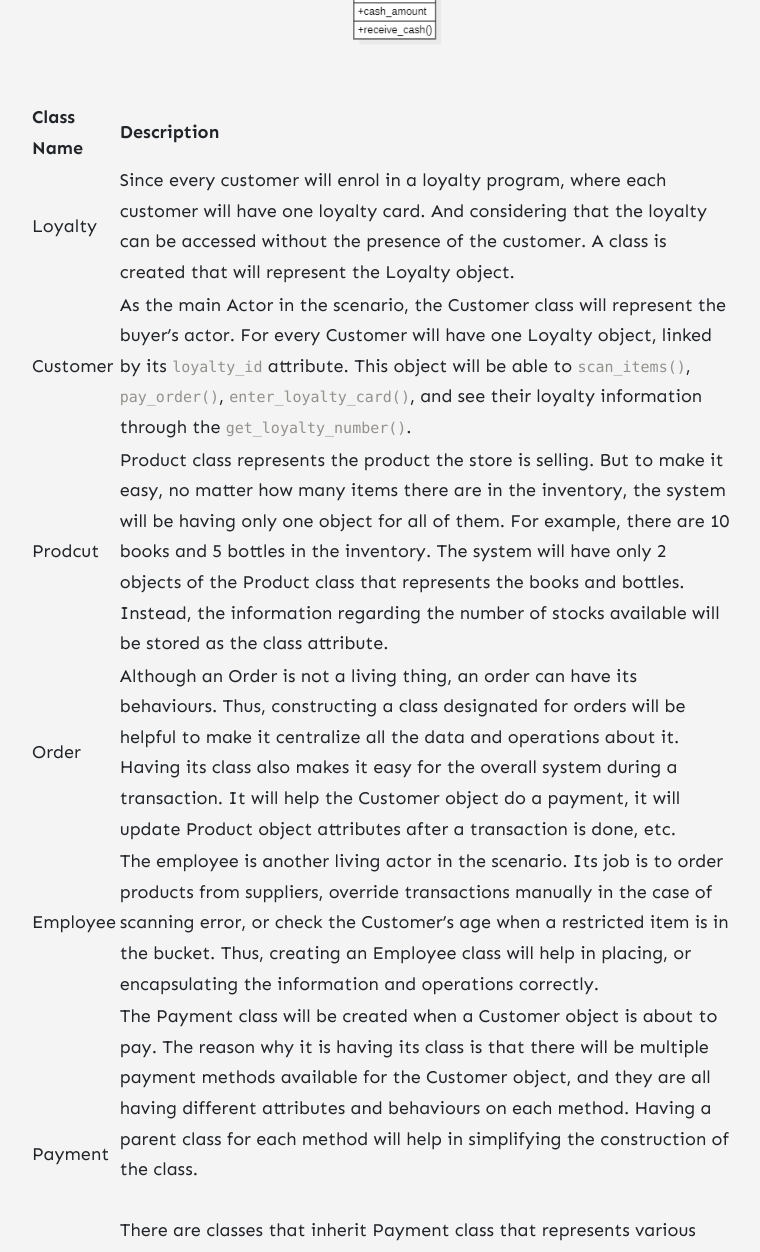
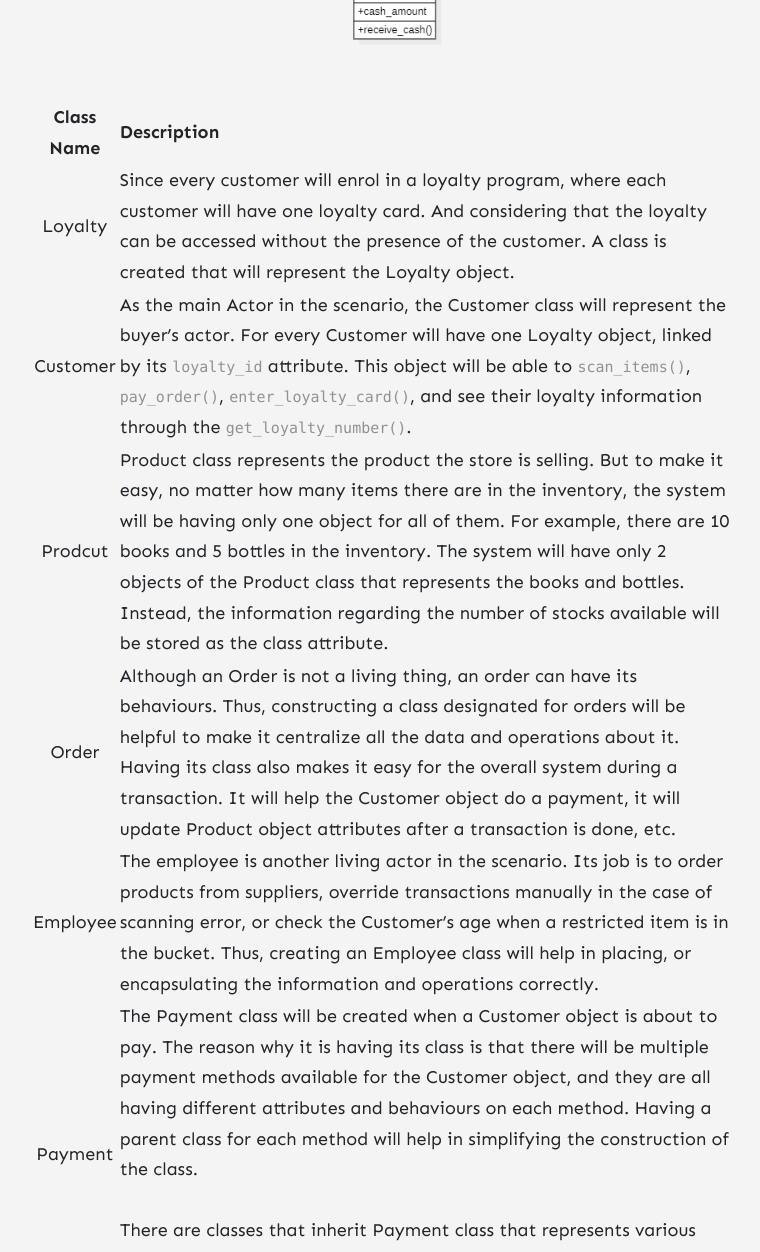
Before and after one commit to wowthemesnet/jekyll-theme-memoirs, a Jekyll site: the page built from _posts/2022-01-17-designing-self-service-checkout-market.md, in a window 1280 px wide. Shown: the part 2123-3375 px from the top of the page, without its empty margins (259-1019 px from the left). Built offline with Jekyll 4.4.1, drawn with Linux system fonts in a browser that asks for light colours; nearby versions of some CDN libraries; comment, search, counter and statistics services are not loaded.

Commit message:
Adjust positioning in tables

```diff
--- a/_posts/2022-01-17-designing-self-service-checkout-market.md
+++ b/_posts/2022-01-17-designing-self-service-checkout-market.md
@@ -24,11 +24,11 @@ Based on the scenario, here is the diagram that I made, followed by a table expl
 
 ![](../assets/images/post_image/supermarket-class-diagram.png)
 
-| Class Name | Description                                                                                                                                                                                                                                                                                                                                                                                                                                                                                                         |
-|------------|---------------------------------------------------------------------------------------------------------------------------------------------------------------------------------------------------------------------------------------------------------------------------------------------------------------------------------------------------------------------------------------------------------------------------------------------------------------------------------------------------------------------|
-| Loyalty    | Since every customer will enrol in a loyalty program, where each customer will have one loyalty card. And considering that the loyalty can be accessed without the presence of the customer. A class is created that will represent the Loyalty object.                                                                                                                                                                                                                                                             |
-| Customer   | As the main Actor in the scenario, the Customer class will represent the buyer’s actor. For every Customer will have one Loyalty object, linked by its `loyalty_id` attribute. This object will be able to `scan_items()`, `pay_order()`, `enter_loyalty_card()`, and see their loyalty information through the `get_loyalty_number()`.                                                                                                                                                                             |
-| Prodcut | Product class represents the product the store is selling. But to make it easy, no matter how many items there are in the inventory, the system will be having only one object for all of them. For example, there are 10 books and 5 bottles in the inventory. The system will have only 2 objects of the Product class that represents the books and bottles. Instead, the information regarding the number of stocks available will be stored as the class attribute.                                            |
-| Order | Although an Order is not a living thing, an order can have its behaviours. Thus, constructing a class designated for orders will be helpful to make it centralize all the data and operations about it. Having its class also makes it easy for the overall system during a transaction. It will help the Customer object do a payment, it will update Product object attributes after a transaction is done, etc.                                                                                                  |
-| Employee | The employee is another living actor in the scenario. Its job is to order products from suppliers, override transactions manually in the case of scanning error, or check the Customer’s age when a restricted item is in the bucket. Thus, creating an Employee class will help in placing, or encapsulating the information and operations correctly.                                                                                                                                                             |
-| Payment | The Payment class will be created when a Customer object is about to pay. The reason why it is having its class is that there will be multiple payment methods available for the Customer object, and they are all having different attributes and behaviours on each method. Having a parent class for each method will help in simplifying the construction of the class. <br/><br/>There are classes that inherit Payment class that represents various method of payments available:<br/>Cash, Coupon, and Card |
+|  Class Name  | Description                                                                                                                                                                                                                                                                                                                                                                                                                                                                                                         |
+|:------------:|---------------------------------------------------------------------------------------------------------------------------------------------------------------------------------------------------------------------------------------------------------------------------------------------------------------------------------------------------------------------------------------------------------------------------------------------------------------------------------------------------------------------|
+|   Loyalty    | Since every customer will enrol in a loyalty program, where each customer will have one loyalty card. And considering that the loyalty can be accessed without the presence of the customer. A class is created that will represent the Loyalty object.                                                                                                                                                                                                                                                             |
+|   Customer   | As the main Actor in the scenario, the Customer class will represent the buyer’s actor. For every Customer will have one Loyalty object, linked by its `loyalty_id` attribute. This object will be able to `scan_items()`, `pay_order()`, `enter_loyalty_card()`, and see their loyalty information through the `get_loyalty_number()`.                                                                                                                                                                             |
+|   Prodcut    | Product class represents the product the store is selling. But to make it easy, no matter how many items there are in the inventory, the system will be having only one object for all of them. For example, there are 10 books and 5 bottles in the inventory. The system will have only 2 objects of the Product class that represents the books and bottles. Instead, the information regarding the number of stocks available will be stored as the class attribute.                                            |
+|    Order     | Although an Order is not a living thing, an order can have its behaviours. Thus, constructing a class designated for orders will be helpful to make it centralize all the data and operations about it. Having its class also makes it easy for the overall system during a transaction. It will help the Customer object do a payment, it will update Product object attributes after a transaction is done, etc.                                                                                                  |
+|   Employee   | The employee is another living actor in the scenario. Its job is to order products from suppliers, override transactions manually in the case of scanning error, or check the Customer’s age when a restricted item is in the bucket. Thus, creating an Employee class will help in placing, or encapsulating the information and operations correctly.                                                                                                                                                             |
+|   Payment    | The Payment class will be created when a Customer object is about to pay. The reason why it is having its class is that there will be multiple payment methods available for the Customer object, and they are all having different attributes and behaviours on each method. Having a parent class for each method will help in simplifying the construction of the class. <br/><br/>There are classes that inherit Payment class that represents various method of payments available:<br/>Cash, Coupon, and Card |
```
